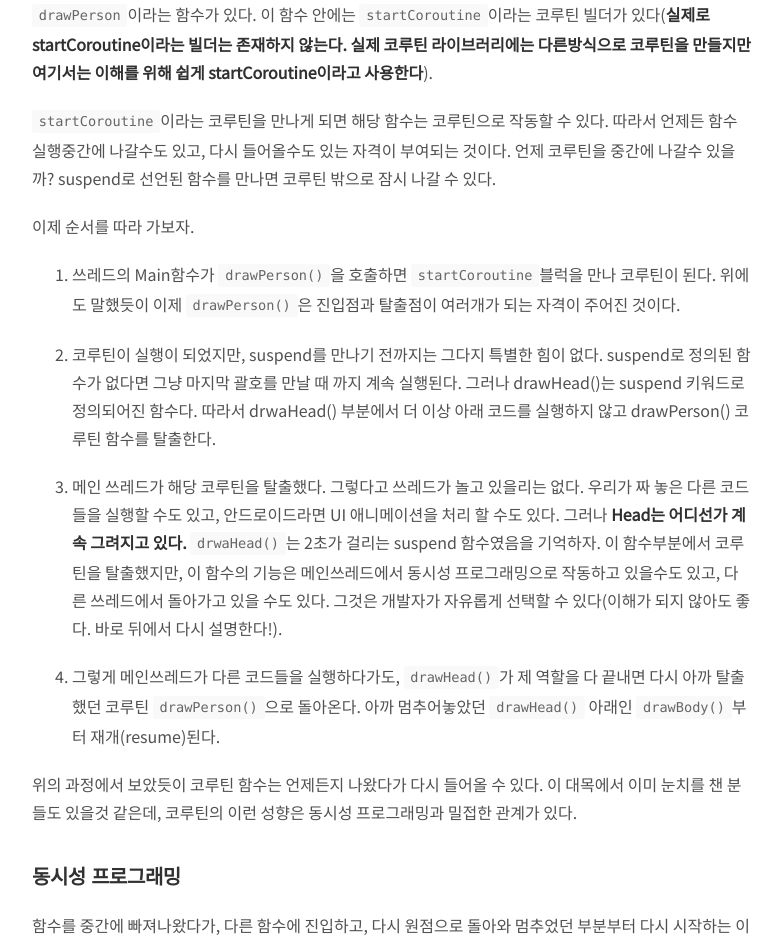
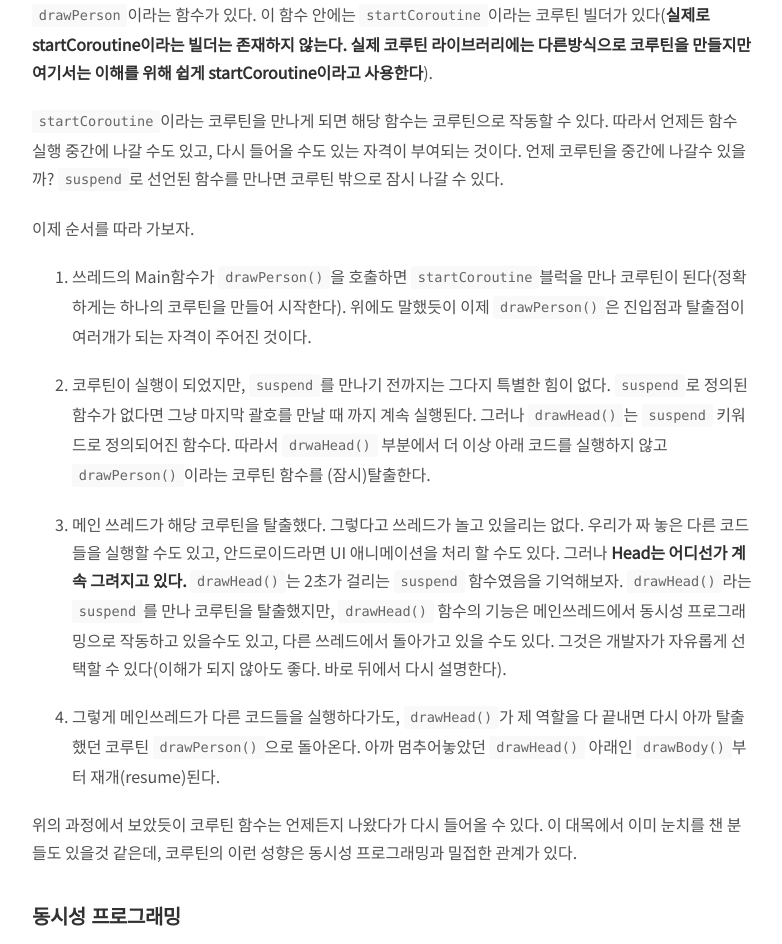
Before and after one commit to wooooooak/wooooooak.github.io, a Jekyll site: the page built from _posts/kotlin/2019-08-25-코틀린 코루틴 개념 익히기.md, in a window 1280 px wide and 1400 px high, scrolled down 4077 px. Shown: the part 152-1096 px from the top of the window, without its empty margins (248-1030 px from the left). Built offline with Jekyll 4.4.1, drawn with Linux system fonts in a browser that asks for light colours; nearby versions of some CDN libraries; some web fonts are replaced; comment, search, counter and statistics services are not loaded; some of the changed text lies outside the part shown.

Commit message:
오탈자 수정

```diff
--- a/_posts/kotlin/2019-08-25-코틀린 코루틴 개념 익히기.md
+++ b/_posts/kotlin/2019-08-25-코틀린 코루틴 개념 익히기.md
@@ -39,7 +39,7 @@ Co + Routine 이다.
 Routine에는 우리가 흔히 알고있는 main routine과 sub routine이 존재한다. 이런 단어들이 생소할 수도 있지만, 우리가 늘 작성하고 있는 코드들이다.
 ![image](https://user-images.githubusercontent.com/18481078/63651600-6a5a5100-c791-11e9-87d1-3f81dc9b415d.png)
 
-위의 자바 코드를 보자(자바 개발자가 대다수인 사내 세미나 목적으로 만든 자료라서 Java코드가 섞여있다...ㅠ).
+위의 자바 코드를 보자(자바 개발자가 대다수인 사내 세미나 목적으로 만든 자료라서 Java코드가 섞여있다...).
 `main`함수가 말 그대로 Main 함수다. 메인이 되는 함수인 것이다. 그리고 메인이 되는 함수는 다른 서브 함수인 plusOne을 호출한다. 우리가 짜는 프로그램은 흔이 이렇게 되어있다. 너무 익숙한 흐름이라 어려울 것이 전혀없다.
 
 그런데 이 Sub Routine을 살펴보면 한가지 특징이 있다. 아래 그림을 보자.
@@ -65,15 +65,15 @@ Sub Routine은 루틴에 진입하는 지점과 루틴을 빠져나오는 지점
 
 `drawPerson`이라는 함수가 있다. 이 함수 안에는 `startCoroutine`이라는 코루틴 빌더가 있다(**실제로 startCoroutine이라는 빌더는 존재하지 않는다. 실제 코루틴 라이브러리에는 다른방식으로 코루틴을 만들지만 여기서는 이해를 위해 쉽게 startCoroutine이라고 사용한다**).
 
-`startCoroutine`이라는 코루틴을 만나게 되면 해당 함수는 코루틴으로 작동할 수 있다. 따라서 언제든 함수실행중간에 나갈수도 있고, 다시 들어올수도 있는 자격이 부여되는 것이다. 언제 코루틴을 중간에 나갈수 있을까? suspend로 선언된 함수를 만나면 코루틴 밖으로 잠시 나갈 수 있다.
+`startCoroutine`이라는 코루틴을 만나게 되면 해당 함수는 코루틴으로 작동할 수 있다. 따라서 언제든 함수 실행 중간에 나갈 수도 있고, 다시 들어올 수도 있는 자격이 부여되는 것이다. 언제 코루틴을 중간에 나갈수 있을까? `suspend`로 선언된 함수를 만나면 코루틴 밖으로 잠시 나갈 수 있다.
 
 이제 순서를 따라 가보자.
 
-1. 쓰레드의 Main함수가 `drawPerson()`을 호출하면 `startCoroutine`블럭을 만나 코루틴이 된다. 위에도 말했듯이 이제 `drawPerson()`은 진입점과 탈출점이 여러개가 되는 자격이 주어진 것이다.
+1. 쓰레드의 Main함수가 `drawPerson()`을 호출하면 `startCoroutine`블럭을 만나 코루틴이 된다(정확하게는 하나의 코루틴을 만들어 시작한다). 위에도 말했듯이 이제 `drawPerson()`은 진입점과 탈출점이 여러개가 되는 자격이 주어진 것이다.
 
-2. 코루틴이 실행이 되었지만, suspend를 만나기 전까지는 그다지 특별한 힘이 없다. suspend로 정의된 함수가 없다면 그냥 마지막 괄호를 만날 때 까지 계속 실행된다. 그러나 drawHead()는 suspend 키워드로 정의되어진 함수다. 따라서 drwaHead() 부분에서 더 이상 아래 코드를 실행하지 않고 drawPerson() 코루틴 함수를 탈출한다.
+2. 코루틴이 실행이 되었지만, `suspend`를 만나기 전까지는 그다지 특별한 힘이 없다. `suspend`로 정의된 함수가 없다면 그냥 마지막 괄호를 만날 때 까지 계속 실행된다. 그러나 `drawHead()`는 `suspend` 키워드로 정의되어진 함수다. 따라서 `drwaHead()` 부분에서 더 이상 아래 코드를 실행하지 않고 `drawPerson()`이라는 코루틴 함수를 (잠시)탈출한다.
 
-3. 메인 쓰레드가 해당 코루틴을 탈출했다. 그렇다고 쓰레드가 놀고 있을리는 없다. 우리가 짜 놓은 다른 코드들을 실행할 수도 있고, 안드로이드라면 UI 애니메이션을 처리 할 수도 있다. 그러나 **Head는 어디선가 계속 그려지고 있다.** `drwaHead()`는 2초가 걸리는 suspend 함수였음을 기억하자. 이 함수부분에서 코루틴을 탈출했지만, 이 함수의 기능은 메인쓰레드에서 동시성 프로그래밍으로 작동하고 있을수도 있고, 다른 쓰레드에서 돌아가고 있을 수도 있다. 그것은 개발자가 자유롭게 선택할 수 있다(이해가 되지 않아도 좋다. 바로 뒤에서 다시 설명한다!).
+3. 메인 쓰레드가 해당 코루틴을 탈출했다. 그렇다고 쓰레드가 놀고 있을리는 없다. 우리가 짜 놓은 다른 코드들을 실행할 수도 있고, 안드로이드라면 UI 애니메이션을 처리 할 수도 있다. 그러나 **Head는 어디선가 계속 그려지고 있다.** `drawHead()`는 2초가 걸리는 `suspend` 함수였음을 기억해보자. `drawHead()`라는 `suspend`를 만나 코루틴을 탈출했지만, `drawHead()` 함수의 기능은 메인쓰레드에서 동시성 프로그래밍으로 작동하고 있을수도 있고, 다른 쓰레드에서 돌아가고 있을 수도 있다. 그것은 개발자가 자유롭게 선택할 수 있다(이해가 되지 않아도 좋다. 바로 뒤에서 다시 설명한다).
 
 4. 그렇게 메인쓰레드가 다른 코드들을 실행하다가도, `drawHead()`가 제 역할을 다 끝내면 다시 아까 탈출했던 코루틴 `drawPerson()`으로 돌아온다. 아까 멈추어놓았던 `drawHead()` 아래인 `drawBody()`부터 재개(resume)된다.
 
@@ -86,7 +86,7 @@ Sub Routine은 루틴에 진입하는 지점과 루틴을 빠져나오는 지점
 동시성 프로그래밍의 개념을 잡고가자면, 병행성 프로그래밍과 완전히 다른 개념이다. 예를 들어 양쪽에 놓여진 두 개의 도화지에 사람 그림을 각자 그린다고 가정해보자.
 ![image](https://user-images.githubusercontent.com/18481078/63692638-1dd44b80-c84d-11e9-952f-c78a58bec3e0.png)
 
-동시성 프로그래밍이란 오른쪽 손에만 펜을 쥐고서 왼쪽 도화지에 사람 일부를 조금 그리고, 오른쪽 도화지에가서 잠시 또 사람을 그리고, 다시 왼쪽 도화지에 사람을 찔끔 그리고... 이 행위를 아주 빨리 반복하는 것이다. 사실 내가 쥔 펜은 한 순간에 한 가지 도화지에 닿는다. 그러나 이 행위를 멀리서 본다면 마치 동시에 그림이 그려지고 있는 것 처럼 보일 것이다. 이것이 동시성 프로그래밍이다.
+동시성 프로그래밍이란 오른쪽 손에만 펜을 쥐고서 왼쪽 도화지에 사람 일부를 조금 그리고, 오른쪽 도화지에 가서 잠시 또 사람을 그리고, 다시 왼쪽 도화지에 사람을 찔끔 그리고... 이 행위를 아주 빨리 반복하는 것이다. 사실 내가 쥔 펜은 한 순간에 한 가지 도화지에만 닿는다. 그러나 이 행위를 멀리서 본다면 마치 동시에 그림이 그려지고 있는 것 처럼 보일 것이다. 이것이 동시성 프로그래밍이다.
 
 병행성 프로그래밍은 이 것과 다르다. 병행성은 실제로 양쪽손에 펜을 하나씩 들고서 왼쪽과 오른쪽에 실제로 그림을 동시에 그리는 것이다. 같은 시간동안 병행해서 그림을 그리는 것이다.
 
@@ -97,7 +97,7 @@ Sub Routine은 루틴에 진입하는 지점과 루틴을 빠져나오는 지점
 
 위의 코드에서는 메인 쓰레드에 코루틴이 두 개가 있다. 하나는 왼쪽 도화지에 그림을 그리는 코드고 다른 하나는 오른쪽 도화지에 그림을 그리는 코드다. 메인 쓰레드가 실행되면서 먼저 왼쪽 코루틴인 `drawPersonToPaperA()`라는 함수를 만났다고 가정해보자. 해당 함수는 가상 코루틴 빌더인 startCoroutine {} 블럭으로 인해 코루틴이 되고, 함수를 중간에 나갔다가 다시 들어올 수 있는 힘을 얻게된다. `drawPersonToPaperA()`가 호출되어 suspend함수인 `drawHead()`를 만나게 되면 이 코루틴을 잠시 빠져나간다.
 
-왼쪽 코루틴을 빠져나갔지만 그렇다고 메인쓰레드가 가만히 놀고있진 않는다. 다른 suspend 함수들을 찾거나 resume되어지는 다른 코드들을 찾는다. 왼쪽 코루틴의 경우 2초 동안 drawHead()작업을 하게된다. 그러나 delay(2000)는 쓰레드를 블락시키지 않으므로 다른 일들을 할 수가 있다. 뿐만 아니라 drawHead()함수 안에서 다른 쓰레드를 실행시킨다면 병행적으로도 실행이 가능하다. 왼쪽 코루틴을 빠져나온 쓰레드가 오른쪽 코루틴을 만나게 되어 또 한번 suspend 함수를 만나게 되면 아까 도화지 그림에서 설명한 것과 같은 현상이 일어난다. 아까 오른손에 펜을 쥐고 왼쪽과 오른쪽 도화지를 아주빠르게 왔다 갔다 하면서 그림을 그리는 것 같은 셈이다. **이렇게 코루틴을 사용하여 쓰레드 하나에서 동시성 프로그래밍이 가능하다**
+왼쪽 코루틴을 빠져나갔지만 그렇다고 메인쓰레드가 가만히 놀고있진 않는다. 다른 `suspend` 함수들을 찾거나 resume되어지는 다른 코드들을 찾는다. 왼쪽 코루틴의 경우 2초 동안 `drawHead()`작업을 하게된다. 그러나 delay(2000)는 쓰레드를 블락시키지 않으므로 다른 일들을 할 수가 있다. 뿐만 아니라 `drawHead()`함수 안에서 다른 쓰레드를 실행시킨다면 병행적으로도 실행이 가능하다. 왼쪽 코루틴을 빠져나온 쓰레드가 오른쪽 코루틴을 만나게 되어 또 한번 `suspend` 함수를 만나게 되면 아까 도화지 그림에서 설명한 것과 같은 현상이 일어난다. 아까 오른손에 펜을 쥐고 왼쪽과 오른쪽 도화지를 아주빠르게 왔다 갔다 하면서 그림을 그리는 것 같은 셈이다. **이렇게 코루틴을 사용하여 쓰레드 하나에서 동시성 프로그래밍이 가능하다**
 
 코루틴을 생성해서 동시성 프로그래밍을 하는 것은, 쓰레드를 사용해서 동시성 프로그래밍을 하는것과 차원이 다른 효율성을 제공한다. 위에서 말한 동작을 쓰레드 두 개를 만들어 실행한다고 가정해보자.
 ![image](https://user-images.githubusercontent.com/18481078/63693725-c7b4d780-c84f-11e9-9158-0d6b65c614fe.png)
```
Also changed, not shown: other parts of _posts/kotlin/2019-08-25-코틀린 코루틴 개념 익히기.md (+2 -2 lines).
